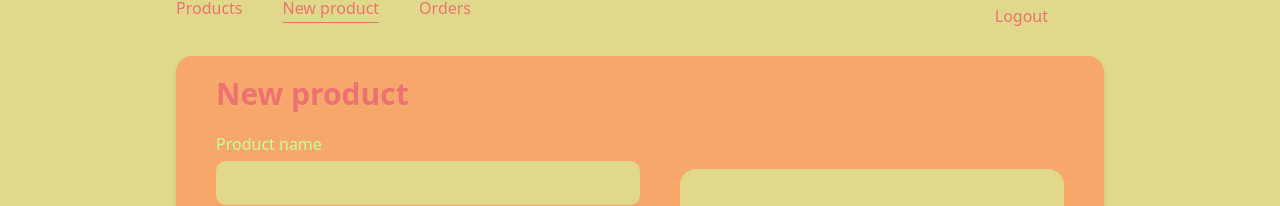
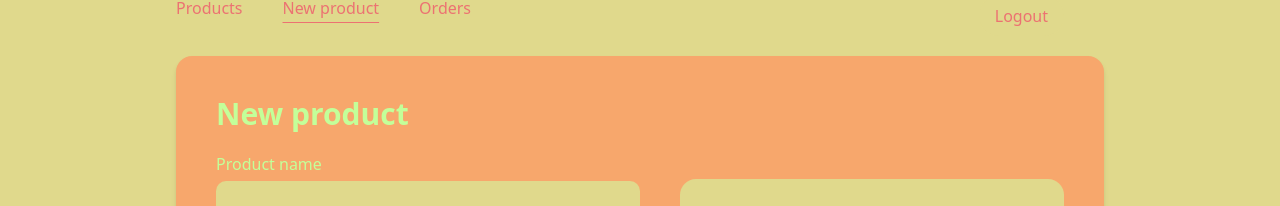
Before and after one commit to Clarkmcev/vitalcool-client, a React (Create React App) app: page /admin/new-product in a window 1280 px wide. Shown: the part 236-442 px from the top of the page. Built offline with nearby package versions, Linux system fonts and the light colour scheme; no server answers.

Commit message:
adjustments

```diff
--- a/src/components/BeverageForm.jsx
+++ b/src/components/BeverageForm.jsx
@@ -83,9 +83,9 @@ function BeverageForm({addNewBeverage}) {
   return (
     <div className="inside-container p-5">
         <form className="m-auto" onSubmit={(e)=>addNewBeverage(e, newBeverage)} >
-    <div className="flex space-x-10 px-5 justify-evenly items-center">
-        <div>
-            <p className="text-3xl font-semibold pb-5 text-primary">
+    <div className="flex space-x-10 px-5 items-center">
+        <div className="flex-1">
+            <p className="sub-title">
                 New product
             </p>
             <div>
--- a/src/components/BeverageListManagement.jsx
+++ b/src/components/BeverageListManagement.jsx
@@ -40,6 +40,9 @@ function BeverageListManagement() {
 
   return (
     <div className="inside-container">
+            <p className="sub-title ml-10 pb-0">
+                My products
+            </p>
         <div className="flex flex-col m-10">
             <table className="w-full">
             <tbody>
--- a/src/components/MyDetails.jsx
+++ b/src/components/MyDetails.jsx
@@ -14,7 +14,7 @@ function MyDetails() {
     <div className="inside inside-container">
       {user !==null &&
       <div>
-        <div className="text-3xl font-semibold pb-5 text-primary">
+        <div className="sub-title">
           Your details
         </div>
         <div className="flex space-x-10">
--- a/src/components/MyOrders.jsx
+++ b/src/components/MyOrders.jsx
@@ -41,8 +41,11 @@ function MyOrders() {
   return (<>
     <div className="inside-container">
         <div className="order-container-pay">
+            <p className="sub-title pb-10">
+                My orders
+            </p>
         <table className="w-full">
-          <tr className="w-full bg-primary text-fourthy font-thin px-5 rounded-t-3xl m-b-0 ">
+          <tr className="w-full bg-primary text-fourthy font-thin px-5 rounded-t-3xl">
             <th>Order ID</th>
             <th>Price</th>
             <th>Customer</th>
--- a/src/components/MyPayments.jsx
+++ b/src/components/MyPayments.jsx
@@ -3,7 +3,7 @@ import React from 'react'
 function MyPayments() {
   return (
     <div className="inside inside-container">
-        <div className="text-3xl font-semibold pb-5 text-primary">
+        <div className="sub-title">
           Your payments
         </div>
       <div>You don't have any payment methods yet</div>
--- a/src/components/OrderList.jsx
+++ b/src/components/OrderList.jsx
@@ -30,6 +30,9 @@ function OrderList() {
 
   return (
     <div className="inside-container">
+            <p className="sub-title ml-10">
+                Orders
+            </p>
         <div className="order-container-pay">
         <table className="w-full">
         <tbody>
--- a/src/index.css
+++ b/src/index.css
@@ -271,6 +271,10 @@
         @apply text-sm mb-2 w-11
     }
 
+    .sub-title {
+        @apply text-3xl font-semibold py-5 text-fourthy
+    }
+
     .inside-container {
         @apply bg-secondary rounded-2xl  text-ternary mx-10 lg:mx-44 py-5 mb-5 shadow-md
     }
```
